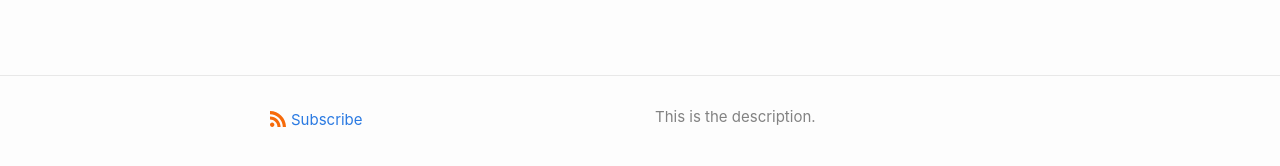
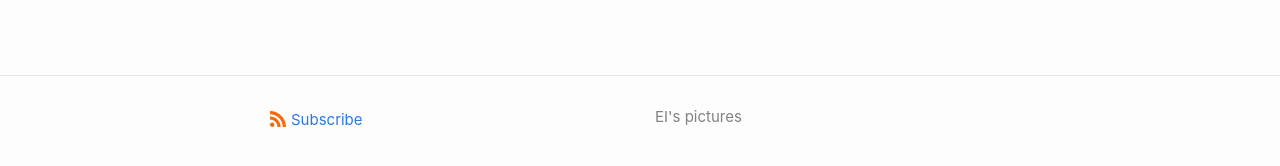
Before and after one commit to gaminax/ei, a Jekyll site: the page built from index.markdown, in a window 1280 px wide. Shown: the part 709-875 px from the top of the page. Built offline with Jekyll 4.4.1, drawn with Linux system fonts in a browser that asks for light colours; part of the change alters nothing that is shown.

Commit message:
change baseurl

```diff
--- a/_config.yml
+++ b/_config.yml
@@ -1,31 +1,11 @@
-# Welcome to Jekyll!
-#
-# This config file is meant for settings that affect your whole blog, values
-# which you are expected to set up once and rarely edit after that. If you find
-# yourself editing this file very often, consider using Jekyll's data files
-# feature for the data you need to update frequently.
-#
-# For technical reasons, this file is *NOT* reloaded automatically when you use
-# 'bundle exec jekyll serve'. If you change this file, please restart the server process.
-#
-# If you need help with YAML syntax, here are some quick references for you:
-# https://learn-the-web.algonquindesign.ca/topics/markdown-yaml-cheat-sheet/#yaml
-# https://learnxinyminutes.com/docs/yaml/
-#
-# Site settings
-# These are used to personalize your new site. If you look in the HTML files,
-# you will see them accessed via {{ site.title }}, {{ site.email }}, and so on.
-# You can create any custom variable you would like, and they will be accessible
-# in the templates via {{ site.myvariable }}.
-
 title: ei
-email: gaminax-ei@ei.github.io
+email: ei@gaminax.github.io
 description: >- # this means to ignore newlines until "baseurl:"
-  This is the description.
-baseurl: "" # the subpath of your site, e.g. /blog
-url: "" # the base hostname & protocol for your site, e.g. http://example.com
+  EI's pictures
+baseurl: "/ei" # the subpath of your site, e.g. /blog
+url: "https://gaminax.github.io" # the base hostname & protocol for your site, e.g. http://example.com
 twitter_username: jekyllrb
-github_username:  jekyll
+github_username:  gaminax
 
 # Build settings
 # theme: minima
```
